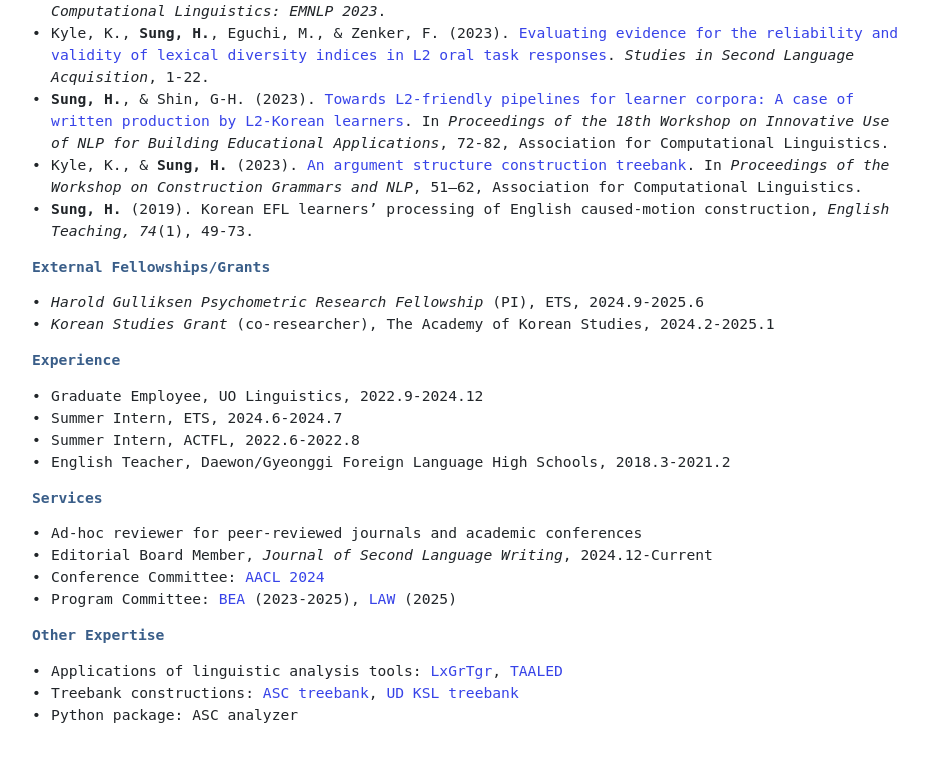
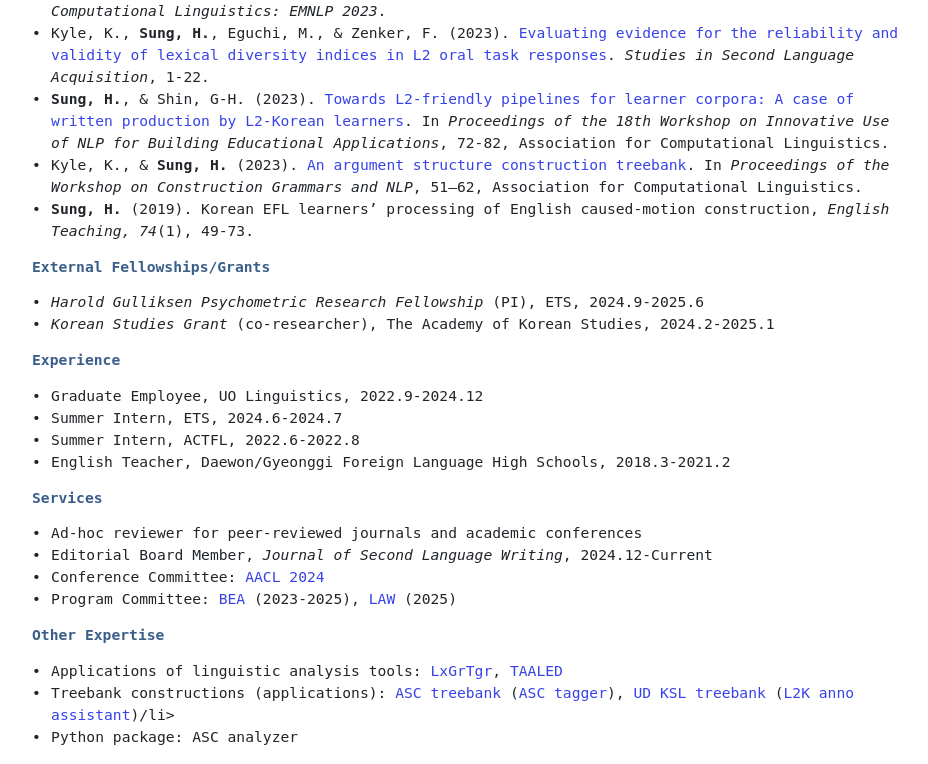
Before and after one commit to hksung/hksung.github.io, a plain HTML site: page docs/index.html in a window 1280 px wide. Shown: the part 1051-1815 px from the top of the page, without its empty margins (173-1101 px from the left). Before the commit the page ends 1793 px from the top, so only its background shows below. Drawn offline with nearby package versions, Linux system fonts and the light colour scheme.

Commit message:
Update index.html

```diff
--- a/docs/index.html
+++ b/docs/index.html
@@ -253,7 +253,7 @@
     <h2 id="skills-certifications"; style="color:#3a5e89;">Other Expertise</h2>
     <p><ul>
       <li>Applications of linguistic analysis tools: <a href="https://lcr-ads-lab.github.io/LxGrTagger-Documentation/" target="_blank">LxGrTgr</a>, <a href="https://lcr-ads-lab.github.io/TAALED/" target="_blank">TAALED</a></li>
-      <li>Treebank constructions: <a href="https://github.com/LCR-ADS-Lab/ASC-Treebank" target="_blank">ASC treebank</a>, <a href="https://github.com/UniversalDependencies/UD_Korean-KSL/tree/dev" target="_blank">UD KSL treebank</a></li>
+      <li>Treebank constructions (applications): <a href="https://github.com/LCR-ADS-Lab/ASC-Treebank" target="_blank">ASC treebank</a> (<a href="https://huggingface.co/spaces/hksung/ASC_tagger_V2" target="_blank">ASC tagger</a>), <a href="https://github.com/UniversalDependencies/UD_Korean-KSL/tree/dev" target="_blank">UD KSL treebank</a> (<a href="https://huggingface.co/spaces/hksung/L2-Korean-UD-annotator" target="_blank">L2K anno assistant</a>)/li>
       <li>Python package: ASC analyzer
         </ul></p>
 
```
